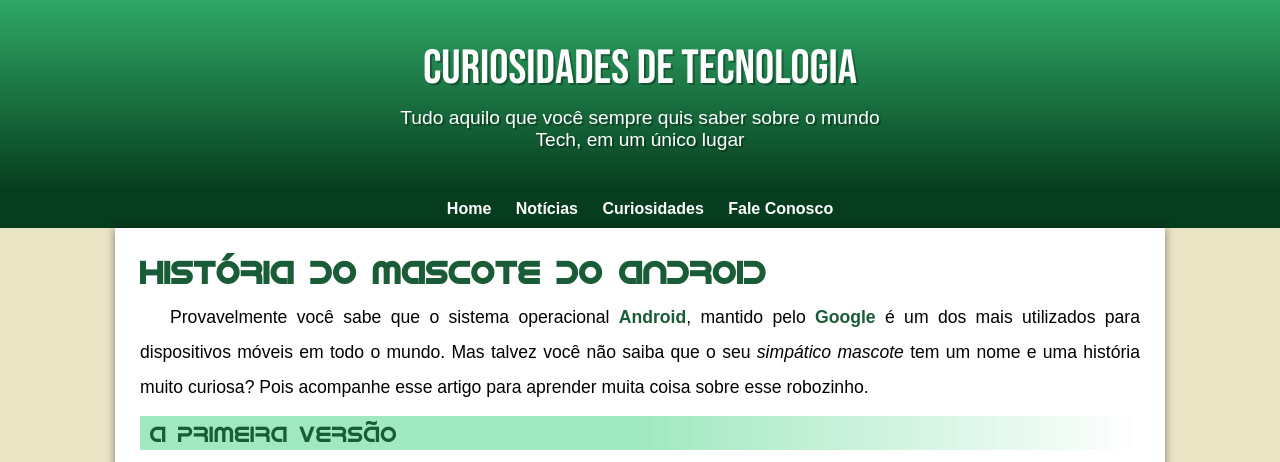
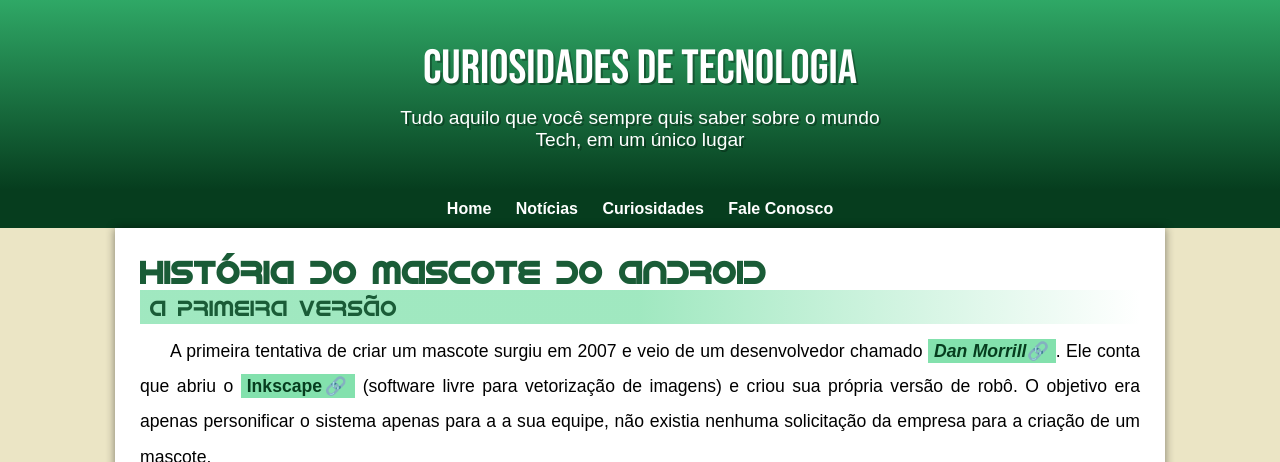
Before and after one commit to pedrovonanht/projeto-android, a plain HTML site: page index.html in a window 1280 px wide. Shown: the top 462 px of the page. Drawn offline with Linux system fonts and the light colour scheme.

Commit message:
remoção de parágrafo

```diff
--- a/index.html
+++ b/index.html
@@ -22,9 +22,6 @@
     <main>
     <article>
         <h1>História do Mascote do Android</h1>
-        <p>
-            Provavelmente você sabe que o sistema operacional <strong>Android</strong>, mantido pelo <strong>Google</strong> é um dos mais utilizados para dispositivos móveis em todo o mundo. Mas talvez você não saiba que o seu <em>simpático mascote</em> tem um nome e uma história muito curiosa? Pois acompanhe esse artigo para aprender muita coisa sobre esse robozinho.
-        </p>
         <h2>A primeira versão</h2>
 
         <p>
```
